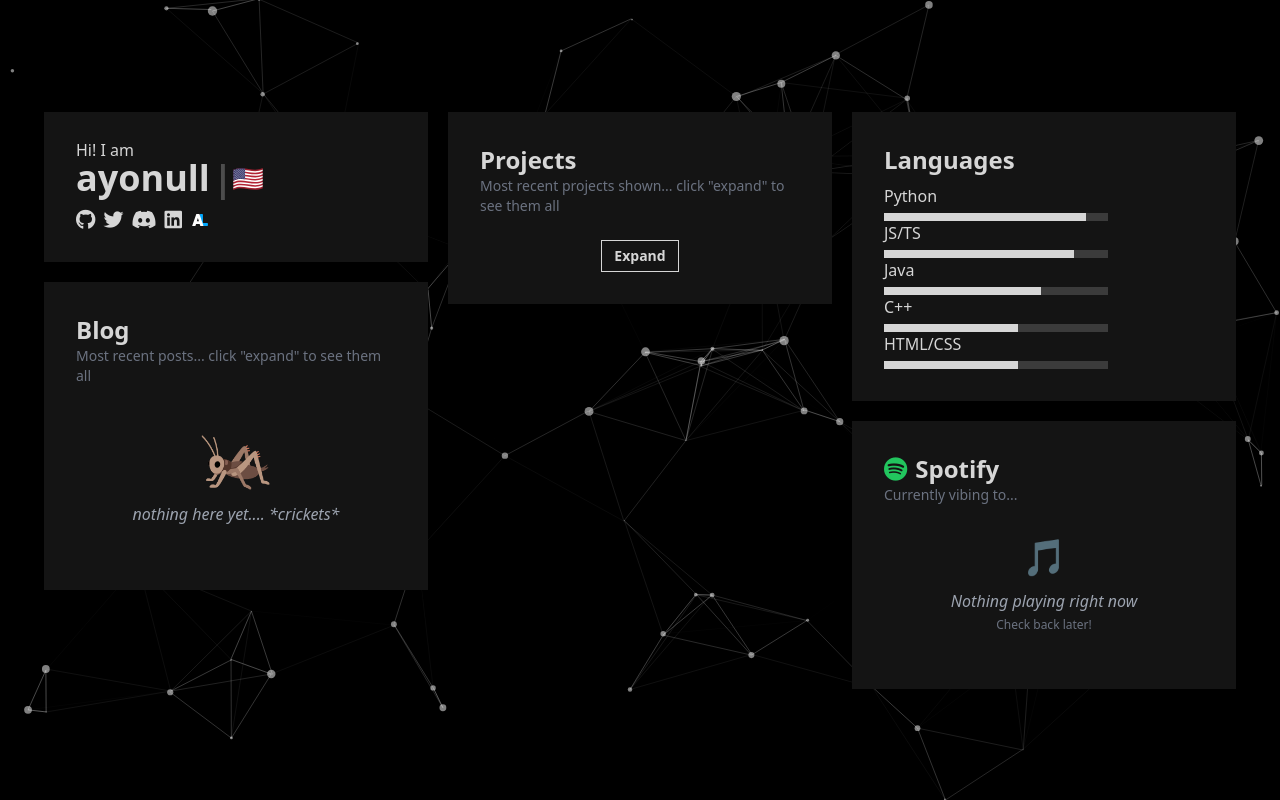
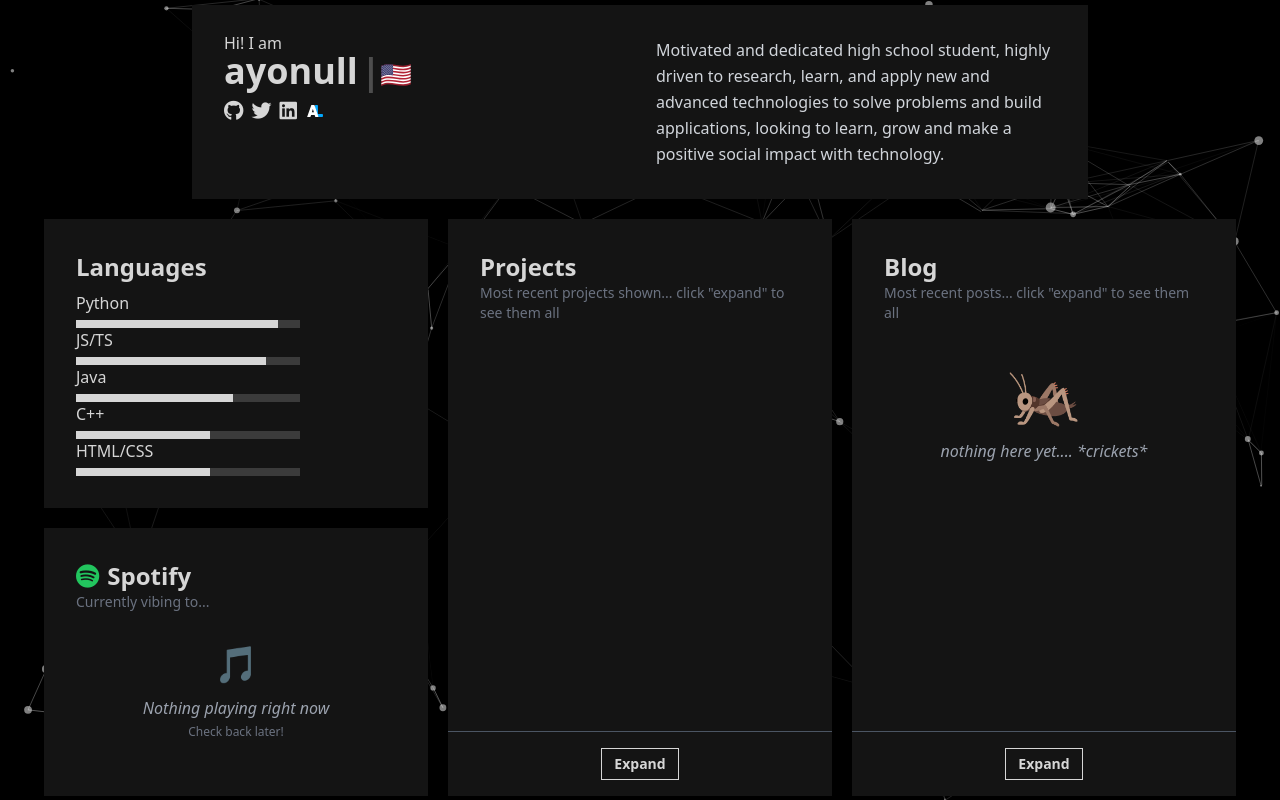
Before and after one commit to primitt/primitt.github.io, a Flask app: template templates/index.html in a window 1280 px wide. Run offline with Flask 3, Linux system fonts and the light colour scheme; the template is opened without the code that fills it, so the values that code supplies are empty; some libraries are stand-ins or nearby versions.

Commit message:
update layout, spacing

```diff
--- a/templates/index.html
+++ b/templates/index.html
@@ -87,102 +87,43 @@
 <body>
   <div id="particles-js" class="background"></div>
   <div class="flex flex-wrap items-start mx-5 sm:mx-0 justify-center lg:h-screen md:h-screen content-center gap-5">
-    <!-- First Column -->
-    <div class="flex flex-col gap-5">
-      <div class="card w-96 bg-base-200 shadow-xl mt-5 sm:mt-0" id="homepage">
+    <!-- First Row - Profile Section spanning 2 columns -->
+    <div class="card w-full max-w-4xl bg-base-200 shadow-xl mt-5 sm:mt-0" id="homepage">
       <div class="card-body">
-          <p class="leading-3">Hi! I am</p>
+        <div class="grid grid-cols-1 md:grid-cols-2 gap-8">
+          <!-- Left side - Profile info -->
+          <div>
+            <p class="leading-3 mb-2">Hi! I am</p>
             <div class="flex">
               <h2 class="text-4xl leading-7">
-              <span><b><span id="usernames" class="typing inline-block"></span></b></span>
+                <span><b><span id="usernames" class="typing inline-block mb-2"></span></b></span>
               </h2>
               <img src="./images/1f1fa-1f1f8.svg" width="30px" />
             </div>
             <div class="flex gap-2 leading-6 text-xl" style="margin-top: 8px">
               <a href="https://github.com/primitt"><i class="fab fa-github"></i></a>
               <a href="https://twitter.com/primitt"><i class="fab fa-twitter"></i></a>
-            <a href="https://discord.gg/9W9GYKnR"><i class="fab fa-discord"></i></a>
               <a href="https://www.linkedin.com/in/primitt/"><i class="fab fa-linkedin"></i></a>
-            <a href="https://anilist.co/user/primitt">
+              <a href="https://anilist.co/user/pma">
                 <span><img src="./images/anilist.svg" width="20px" /></span>
               </a>
             </div>
           </div>
+
+          <!-- Right side - About description -->
+          <div class="flex items-center">
+            <p class="text-gray-300 leading-relaxed">
+              Motivated and dedicated high school student, highly driven to research, learn, and apply new and advanced technologies to solve problems and build applications, looking to learn, grow and make a positive social impact with technology.
+            </p>
           </div>
-
-      <div class="card w-96 bg-base-200 shadow-xl" id="blogspage">
-        <div class="card-body">
-          <div class="text-2xl">
-            <p class="font-bold">Blog</p>
-            <p class="text-sm text-gray-500">Most recent posts... click "expand" to see them all</p>
-          </div>
-
-          {% if blogs %}
-          {% for blog in blogs[:3] %}
-          <div class="border-l-4 border-blue-500 pl-3 mb-3">
-            <h3 class="font-semibold text-white">{{ blog.title }}</h3>
-            {% if blog.content %}
-            <p class="text-sm text-gray-400">{{ blog.content[:100] }}{% if blog.content|length > 100 %}...{% endif %}
-            </p>
-            {% endif %}
-            <div class="flex items-center justify-between mt-2">
-              <span class="text-xs text-gray-500">{{ blog.date }}</span>
-              <a href="/blog/{{ blog.id }}" class="text-blue-400 hover:text-blue-300 text-xs">
-                Read more <i class="fas fa-arrow-right"></i>
-              </a>
-            </div>
-          </div>
-          {% endfor %}
-
-          <div class="mt-4 text-center">
-            <button id="expand-blogs" class="btn btn-sm btn-outline" onclick="toggleBlogsExpand()">Expand</button>
-          </div>
-          {% else %}
-          <div class="text-center py-8">
-            <div class="text-6xl mb-4">🦗</div>
-            <p class="text-gray-400 italic">nothing here yet.... *crickets*</p>
-          </div>
-          {% endif %}
         </div>
       </div>
     </div>
 
-    <!-- Second Column -->
-    <div class="card w-96 bg-base-200 shadow-xl" id="projectspage">
-      <div class="card-body">
-        <div class="text-2xl">
-          <p class="font-bold">Projects</p>
-          <p class="text-sm text-gray-500">Most recent projects shown... click "expand" to see them all</p>
-        </div>
-
-        {% for project in projects[:3] %}
-        <div class="flex">
-          <a class="bold font-bold">{{ project.name }}</a>&nbsp;-<span>
-            &nbsp;{{ project.description }}
-            <br /><span class="text-gray-500">{{ project.date }}
-              {% if project.status == 1 %}
-              <div class="badge badge-warning badge-soft">In Progress</div>
-              {% elif project.status == 2 %}
-              <div class="badge badge-success">Completed</div>
-              {% elif project.status == 3 %}
-              <div class="badge">Not Maintained</div>
-              {% elif project.status == 4 %}
-              <div class="badge badge-primary">Inactive</div>
-              {% elif project.status == 5 %}
-              <div class="badge badge-success badge-soft">Active</div>
-              {% endif %}
-            </span> </span><br />
-        </div>
-        {% endfor %}
-
-        <div class="mt-4 text-center">
-          <button id="expand-projects" class="btn btn-sm btn-outline" onclick="toggleProjectsExpand()">Expand</button>
-        </div>
-      </div>
-    </div>
-
-    <!-- Third Column -->
-    <div class="flex flex-col gap-5">
+    <!-- Second Row - 3 columns layout -->
+    <div class="flex justify-center gap-5 w-full max-w-7xl">
+      <!-- First Column -->
+      <div class="flex flex-col gap-5 flex-shrink-0">
         <div class="card w-96 bg-base-200 shadow-xl" id="languagespage">
           <div class="card-body">
             <div class="card-title text-2xl font-bold">
@@ -213,7 +154,7 @@
               <p class="text-sm text-gray-500">Currently vibing to...</p>
             </div>
 
-          <div id="spotify-content" class="mt-4">
+            <div id="spotify-content" class="mt-2">
               <div class="flex items-center space-x-3 p-3 bg-base-300 rounded-lg border border-gray-600">
                 <div class="w-16 h-16 bg-gray-700 rounded-lg flex items-center justify-center" id="album-art">
                   <i class="fas fa-music text-gray-400 text-xl"></i>
@@ -239,6 +180,78 @@
               <p class="text-gray-400 italic">Nothing playing right now</p>
               <p class="text-xs text-gray-500 mt-1">Check back later!</p>
             </div>
+          </div>
+        </div>
+      </div>
+
+      <!-- Second Column - Projects -->
+      <div class="card w-96 bg-base-200 shadow-xl flex-shrink-0" id="projectspage">
+        <div class="card-body">
+          <div class="text-2xl">
+            <p class="font-bold">Projects</p>
+            <p class="text-sm text-gray-500">Most recent projects shown... click "expand" to see them all</p>
+          </div>
+
+          {% for project in projects[:3] %}
+          <div class="flex">
+            <a class="bold font-bold">{{ project.name }}</a>&nbsp;-<span>
+              &nbsp;{{ project.description }}
+              <br /><span class="text-gray-500">{{ project.date }}
+                {% if project.status == 1 %}
+                <div class="badge badge-warning badge-soft">In Progress</div>
+                {% elif project.status == 2 %}
+                <div class="badge badge-success">Completed</div>
+                {% elif project.status == 3 %}
+                <div class="badge">Not Maintained</div>
+                {% elif project.status == 4 %}
+                <div class="badge badge-primary">Inactive</div>
+                {% elif project.status == 5 %}
+                <div class="badge badge-success badge-soft">Active</div>
+                {% endif %}
+              </span> </span><br />
+          </div>
+          {% endfor %}
+        </div>
+
+        <div class="card-actions justify-center p-4 border-t border-gray-600">
+          <button id="expand-projects" class="btn btn-sm btn-outline" onclick="toggleProjectsExpand()">Expand</button>
+        </div>
+      </div>
+
+      <!-- Third Column - Blog -->
+      <div class="card w-96 bg-base-200 shadow-xl flex-shrink-0" id="blogspage">
+        <div class="card-body">
+          <div class="text-2xl">
+            <p class="font-bold">Blog</p>
+            <p class="text-sm text-gray-500">Most recent posts... click "expand" to see them all</p>
+          </div>
+
+          {% if blogs %}
+          {% for blog in blogs[:3] %}
+          <div class="border-l-4 border-blue-500 pl-3 mb-3">
+            <h3 class="font-semibold text-white">{{ blog.title }}</h3>
+            {% if blog.content %}
+            <p class="text-sm text-gray-400">{{ blog.content[:100] }}{% if blog.content|length > 100 %}...{% endif %}
+            </p>
+            {% endif %}
+            <div class="flex items-center justify-between mt-2">
+              <span class="text-xs text-gray-500">{{ blog.date }}</span>
+              <a href="/blog/{{ blog.id }}" class="text-blue-400 hover:text-blue-300 text-xs">
+                Read more <i class="fas fa-arrow-right"></i>
+              </a>
+            </div>
+          </div>
+          {% endfor %}
+          {% else %}
+          <div class="text-center py-8">
+            <div class="text-6xl mb-4">🦗</div>
+            <p class="text-gray-400 italic">nothing here yet.... *crickets*</p>
+          </div>
+          {% endif %}
+        </div>
+
+        <div class="card-actions justify-center p-4 border-t border-gray-600">
+          <button id="expand-blogs" class="btn btn-sm btn-outline" onclick="toggleBlogsExpand()">Expand</button>
         </div>
       </div>
     </div>
@@ -441,33 +454,6 @@
     }
   }
   typePhrase();
-
-  // this code is mine tho
-
-  function changePage(page) {
-    if (page == "home") {
-      document.getElementById("home").classList.add("tab-active");
-      document.getElementById("projects").classList.remove("tab-active");
-      document.getElementById("languages").classList.remove("tab-active");
-      document.getElementById("homepage").classList.remove("hidden");
-      document.getElementById("projectspage").classList.add("hidden");
-      // document.getElementById("languagespage").classList.add("hidden");
-    } else if (page == "projects") {
-      document.getElementById("home").classList.remove("tab-active");
-      document.getElementById("projects").classList.add("tab-active");
-      document.getElementById("languages").classList.remove("tab-active");
-      document.getElementById("homepage").classList.add("hidden");
-      document.getElementById("projectspage").classList.remove("hidden");
-      // document.getElementById("languagespage").classList.add("hidden");
-    } else if (page == "languages") {
-      document.getElementById("home").classList.remove("tab-active");
-      document.getElementById("projects").classList.remove("tab-active");
-      document.getElementById("languages").classList.add("tab-active");
-      document.getElementById("homepage").classList.add("hidden");
-      document.getElementById("projectspage").classList.add("hidden");
-      // document.getElementById("languagespage").classList.remove("hidden");
-    }
-  }
   particlesJS.load("particles-js", "scripts/particles.json", function () {
     console.log("callback - particles.js config loaded");
   });
```
Lines whose indentation alone changed are shown as unchanged.
